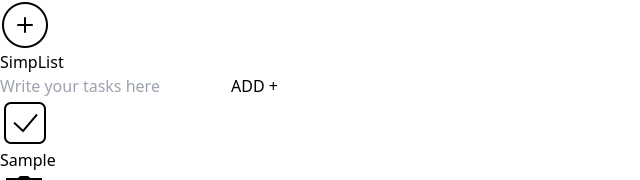
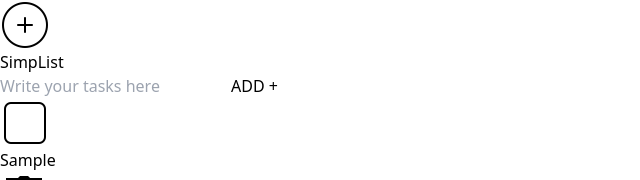
Before and after one commit to imooon/Simplist, a React (Vite) app: page / in a window 1280 px wide. Both pictures are taken after typing "Sample" into the empty fields and a click on the button "ADD +". Shown: the top 180 px of the page, without its empty margins (0-640 px from the left). Built offline with nearby package versions, Linux system fonts and the light colour scheme.

Commit message:
ternary operators for check/uncheck

```diff
--- a/src/components/Items.jsx
+++ b/src/components/Items.jsx
@@ -3,11 +3,11 @@ import check from '../assets/check.png'
 import uncheck from '../assets/uncheck.png'
 import bin from '../assets/bin.png'
 
-const Items = ({text, id, isComplete, binTodo}) => {
+const Items = ({text, id, isComplete, binTodo, toggle}) => {
   return (
-    <div className='flex items-center my-3 gap-2'>
+    <div onClick={()=>{toggle(id)}} className='flex items-center my-3 gap-2'>
       <div className='flex flex-1 items-center cursor-pointer'>
-        <img src={check} alt="" className='w-7'/>
+        <img src={isComplete ? check : uncheck} alt="" className='w-7'/>
         <p className='text-slate-700 ml-4 text-[17px]'>{text}</p>
       </div>
       <img onClick={()=>{binTodo(id)}} src={bin} alt="" className='w-3.5 cursor-pointer'/>
--- a/src/components/Simplist.jsx
+++ b/src/components/Simplist.jsx
@@ -1,4 +1,4 @@
-import React, { useRef, useState } from 'react'
+import React, { useEffect, useRef, useState } from 'react'
 import simplist_icon from '../assets/add.png'
 import Items from './Items'
 
@@ -29,6 +29,22 @@ const binTodo = (id)=>{
         return prvTodos.filter((todo) => todo.id !== id)
     })
 }
+
+const toggle = (id)=> {
+    setTodoList((prevTodos)=>{
+        return prevTodos.map((todo)=>{
+            if(todo.id === id){
+                return{...todo, isComplete: !todo.isComplete}
+            }
+            return todo;
+        })
+    })
+}
+
+useEffect(()=>{
+    console.log(todoList)
+},[todoList])
+
   return (
     <div className='bg-white place-self-center w-11/12 max-w-md flex flex-col p-7 min-h-[550px] rounded-xl'>
 
@@ -50,7 +66,7 @@ const binTodo = (id)=>{
 
         <div>
             {todoList.map((item, index)=>{
-                return <Items key={index} text={item.text} id={item.id} isComplete={item.isComplete} binTodo={binTodo}/>
+                return <Items key={index} text={item.text} id={item.id} isComplete={item.isComplete} binTodo={binTodo} toggle={toggle}/>
             })}
         </div>
 
```
